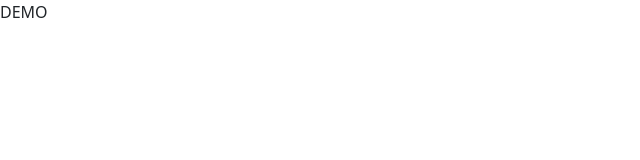
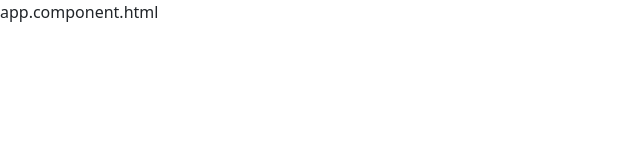
Before and after one commit to lidolee/fvch, an Angular app: page / in a window 1280 px wide. Shown: the top 160 px of the page, without its empty margins (0-640 px from the left). Built offline with nearby package versions, Linux system fonts and the light colour scheme.

Commit message:
update offerte.module.ts and component structure

```diff
--- a/src/app/app.component.html
+++ b/src/app/app.component.html
@@ -1,3 +1,3 @@
-DEMO
+app.component.html
 
 <router-outlet />
```
Also changed, not shown: src/app/offerte/offerte.module.ts (+29 -3 lines).
